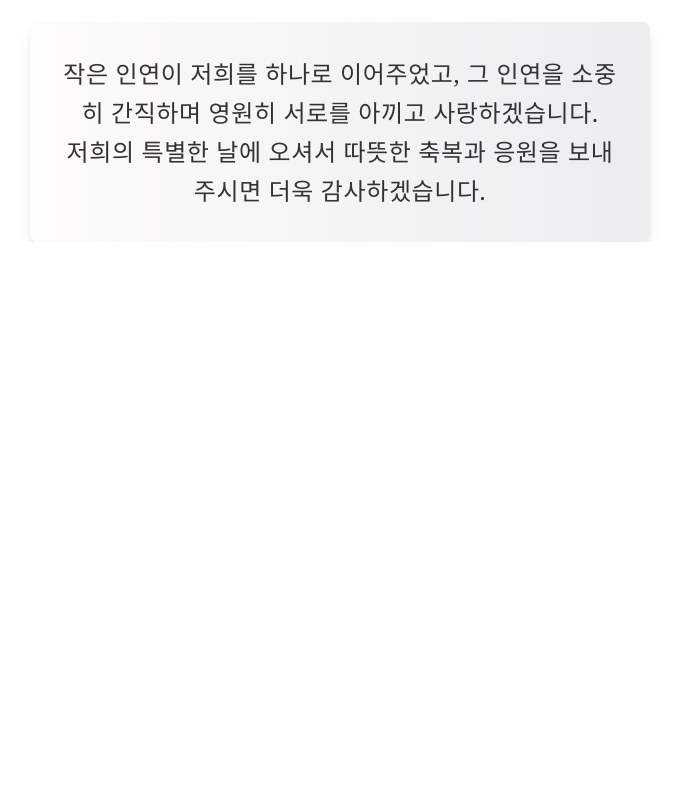
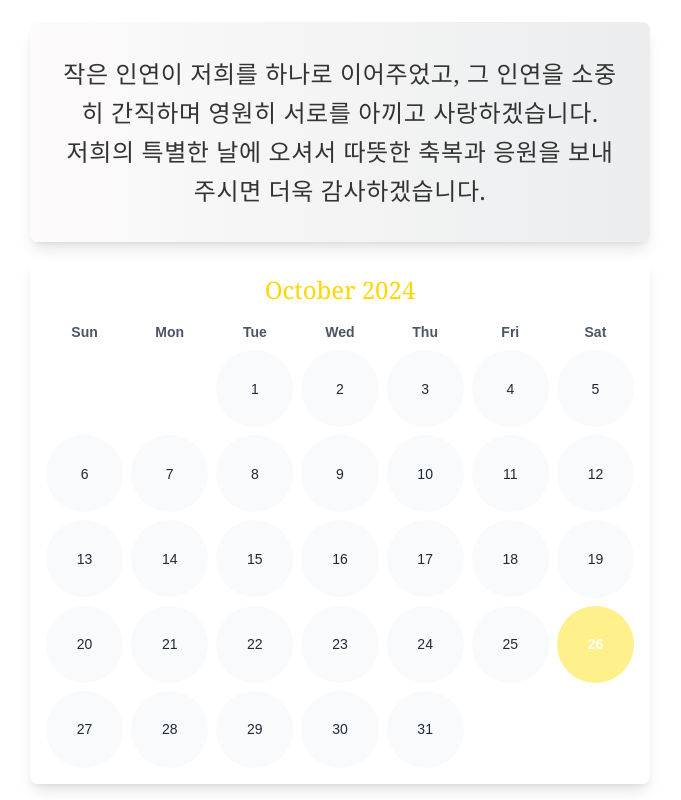
Before and after one commit to munyeol-Yoon/baebsae, a React (Vite) app: page / in a window 1280 px wide. Shown: the part 1343-2143 px from the top of the page, without its empty margins (300-981 px from the left). Before the commit the page ends 1585 px from the top, so only its background shows below. Built offline with nearby package versions, Linux system fonts and the light colour scheme.

Commit message:
add: 달력 추가

```diff
--- /dev/null
+++ b/src/components/Calender.tsx
@@ -0,0 +1,52 @@
+const generateOctoberDays = () => {
+  const daysInMonth = new Date(2024, 10, 0).getDate(); // Get days in October 2024
+  const firstDayOfWeek = new Date(2024, 9, 1).getDay(); // Get the weekday of October 1st (0 = Sunday)
+
+  const daysArray = [];
+  for (let i = 0; i < firstDayOfWeek; i++) {
+    daysArray.push(null);
+  }
+  for (let i = 1; i <= daysInMonth; i++) {
+    daysArray.push(i);
+  }
+  return daysArray;
+};
+
+function Calendar() {
+  const octoberDays = generateOctoberDays();
+  const weddingDay = 26;
+
+  return (
+    <section className="w-full max-w-4xl mx-auto p-4 bg-white rounded-lg shadow-lg m-4">
+      <h2 className="text-xl md:text-2xl font-serif text-center mb-4 text-[#FFD700]">
+        October 2024
+      </h2>
+      <div className="grid grid-cols-7 gap-2 text-center text-xs md:text-sm font-medium">
+        {["Sun", "Mon", "Tue", "Wed", "Thu", "Fri", "Sat"].map((day) => (
+          <div key={day} className="text-gray-600 font-semibold">
+            {day}
+          </div>
+        ))}
+        {octoberDays.map((day, index) =>
+          day ? (
+            <div
+              key={index}
+              className={`flex items-center justify-center p-2 md:p-4 rounded-full ${
+                day === weddingDay
+                  ? "bg-yellow-200 text-white font-bold"
+                  : "bg-gray-50 text-gray-800"
+              } transition duration-300 ease-in-out`}
+              style={{ aspectRatio: "1" }} // Ensuring square aspect ratio
+            >
+              {day}
+            </div>
+          ) : (
+            <div key={index} className="p-4" />
+          )
+        )}
+      </div>
+    </section>
+  );
+}
+
+export default Calendar;
--- a/src/components/Main.tsx
+++ b/src/components/Main.tsx
@@ -1,4 +1,5 @@
 import Banner from "./Banner";
+import Calender from "./Calender";
 import Greeting from "./Greeting";
 
 function Main() {
@@ -7,6 +8,7 @@ function Main() {
       <main className="flex justify-start items-center flex-col h-full w-full max-w-[620px] mx-auto text-lg leading-6 box-border font-custom">
         <Banner />
         <Greeting />
+        <Calender />
       </main>
     </>
   );
```
